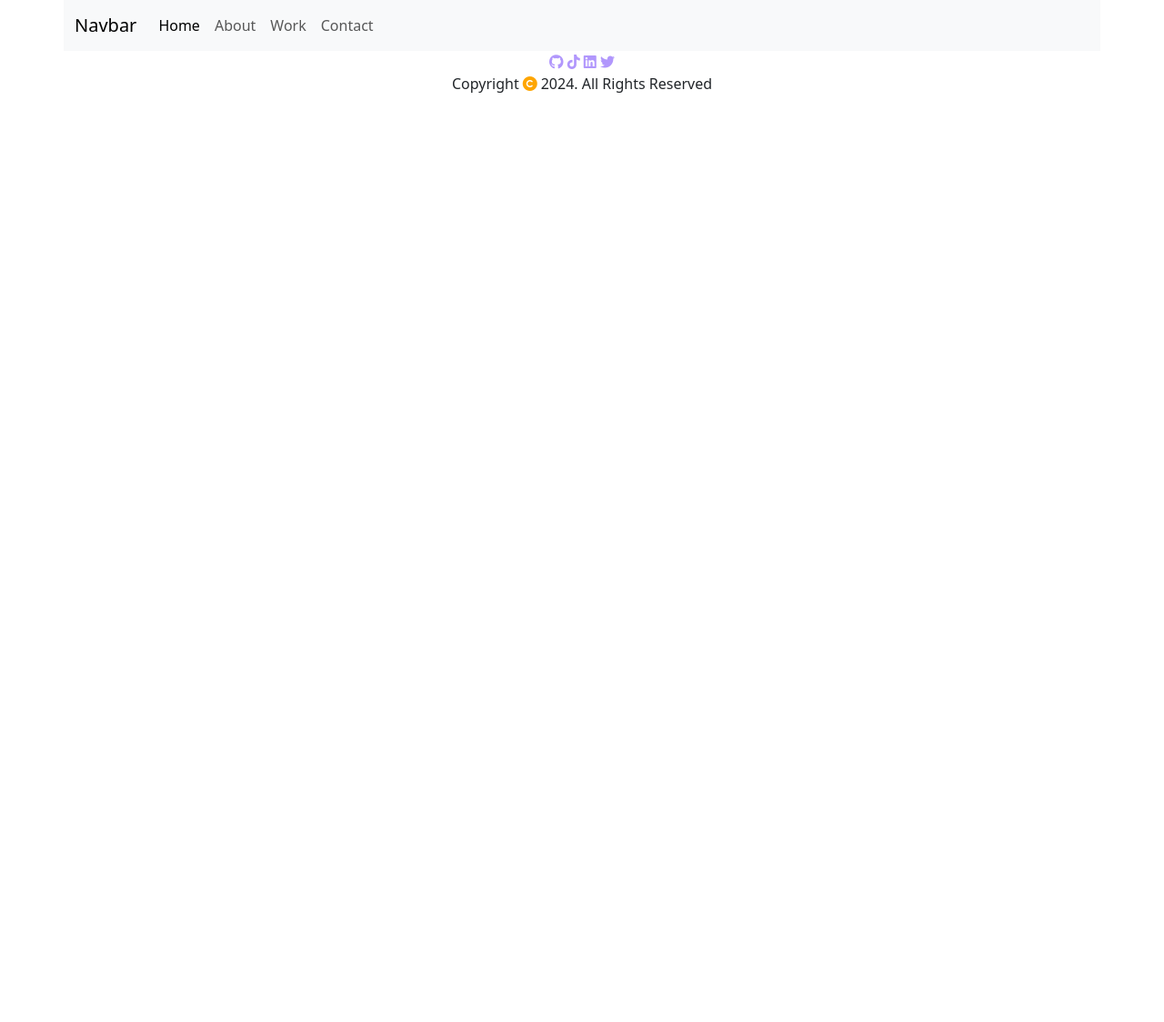
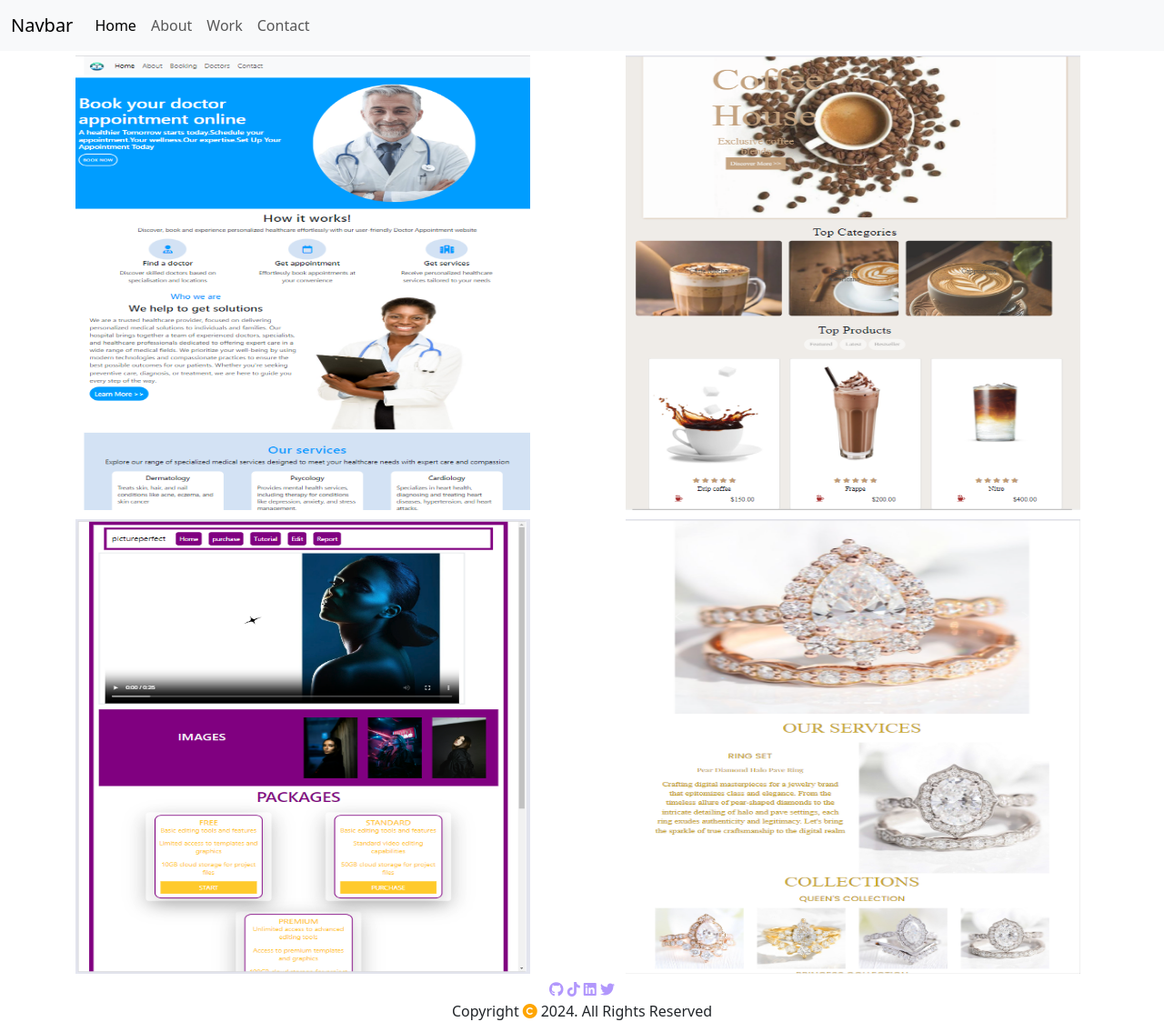
Before and after one commit to mercyogalo/emobilis-portfolio, a plain HTML site: page index.html in a window 1280 px wide. Shown: the whole page at 91% size. Before the commit the page ends 800 px from the top, so only its background shows below. Drawn offline with nearby package versions, Linux system fonts and the light colour scheme.

Commit message:
added the four image and added styling to the project images

```diff
--- a/index.html
+++ b/index.html
@@ -6,6 +6,7 @@
     <link href="https://cdn.jsdelivr.net/npm/bootstrap@5.3.3/dist/css/bootstrap.min.css" rel="stylesheet" integrity="sha384-QWTKZyjpPEjISv5WaRU9OFeRpok6YctnYmDr5pNlyT2bRjXh0JMhjY6hW+ALEwIH" crossorigin="anonymous">
     <script src="https://cdn.jsdelivr.net/npm/bootstrap@5.3.3/dist/js/bootstrap.bundle.min.js" integrity="sha384-YvpcrYf0tY3lHB60NNkmXc5s9fDVZLESaAA55NDzOxhy9GkcIdslK1eN7N6jIeHz" crossorigin="anonymous"></script>
     <script src="https://kit.fontawesome.com/9861babfd0.js" crossorigin="anonymous"></script>
+    <link rel="stylesheet" href="style.css">
     <title>Document</title>
 </head>
 <body>
@@ -51,6 +52,43 @@
 
 
 
+
+
+
+
+
+<div class="container ">
+    <div class="row project-row">
+        <div class="col-sm-5">
+       <img src="Project-image-one.png" alt="" class="project-image">
+        </div>
+
+        <div class="col-sm-5">
+        <img src="Project-image-two.png" alt="" class="project-image">
+        </div>
+
+        <div class="col-sm-5">
+        <img src="Project-image-three.png" alt="" class="project-image">
+        </div>
+
+        <div class="col-sm-5">
+            <img src="Project-image-four.png" alt="" class="project-image">
+            </div>
+
+    </div>
+</div>
+
+
+
+
+
+
+
+
+
+
+
+
 <div class="container">
     <div class="row text-center">
         <div class="col-sm-12">
--- a/style.css
+++ b/style.css
@@ -0,0 +1,16 @@
+
+
+
+.container{
+    max-width: 100%;
+}
+
+.project-row{
+    justify-content: space-evenly;
+}
+.project-image{
+    width:500px ;
+    height: 500px;
+    margin-top: 5px;
+    margin-bottom: 5px;
+}
```
Also changed, not shown: Project-image-four.png (added).
